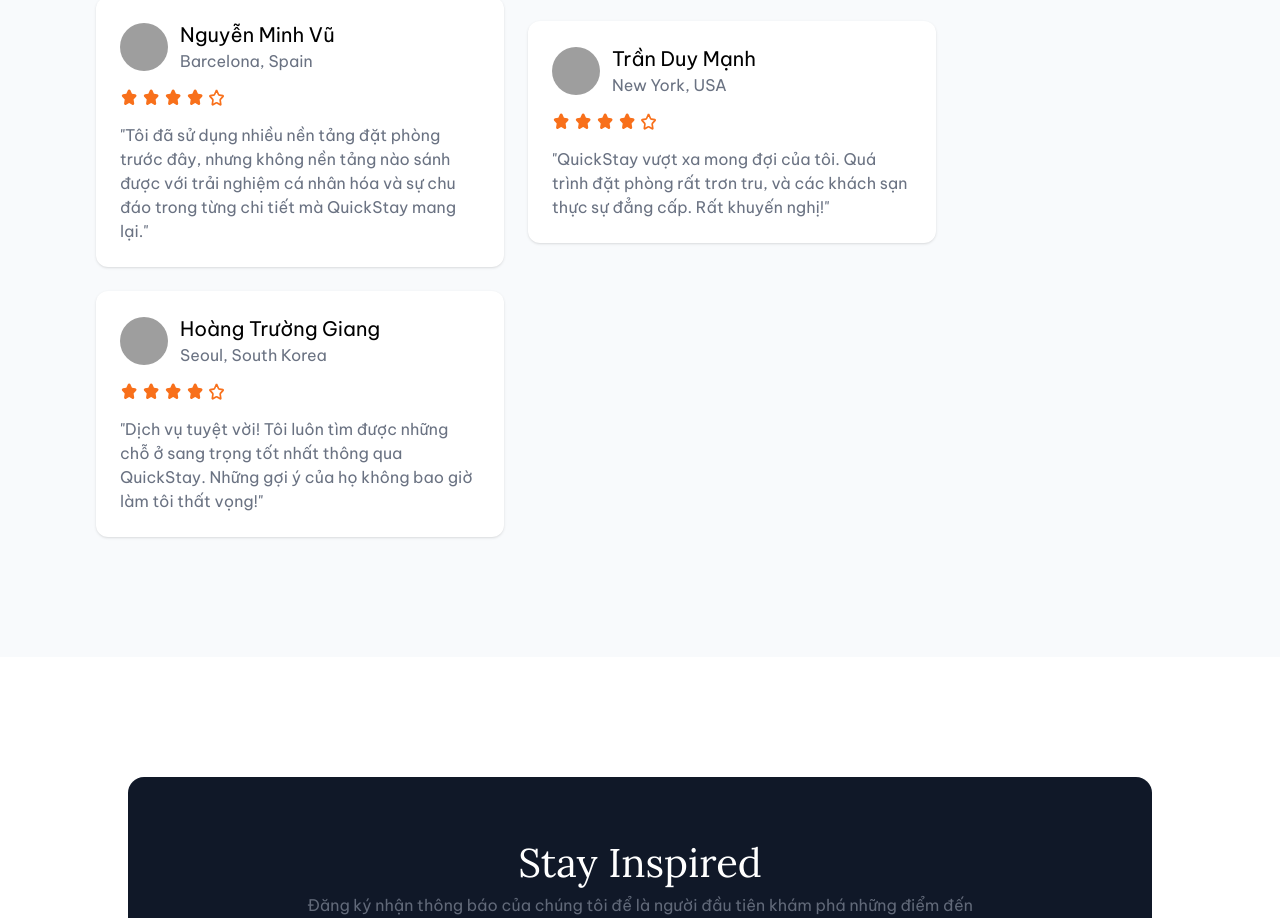
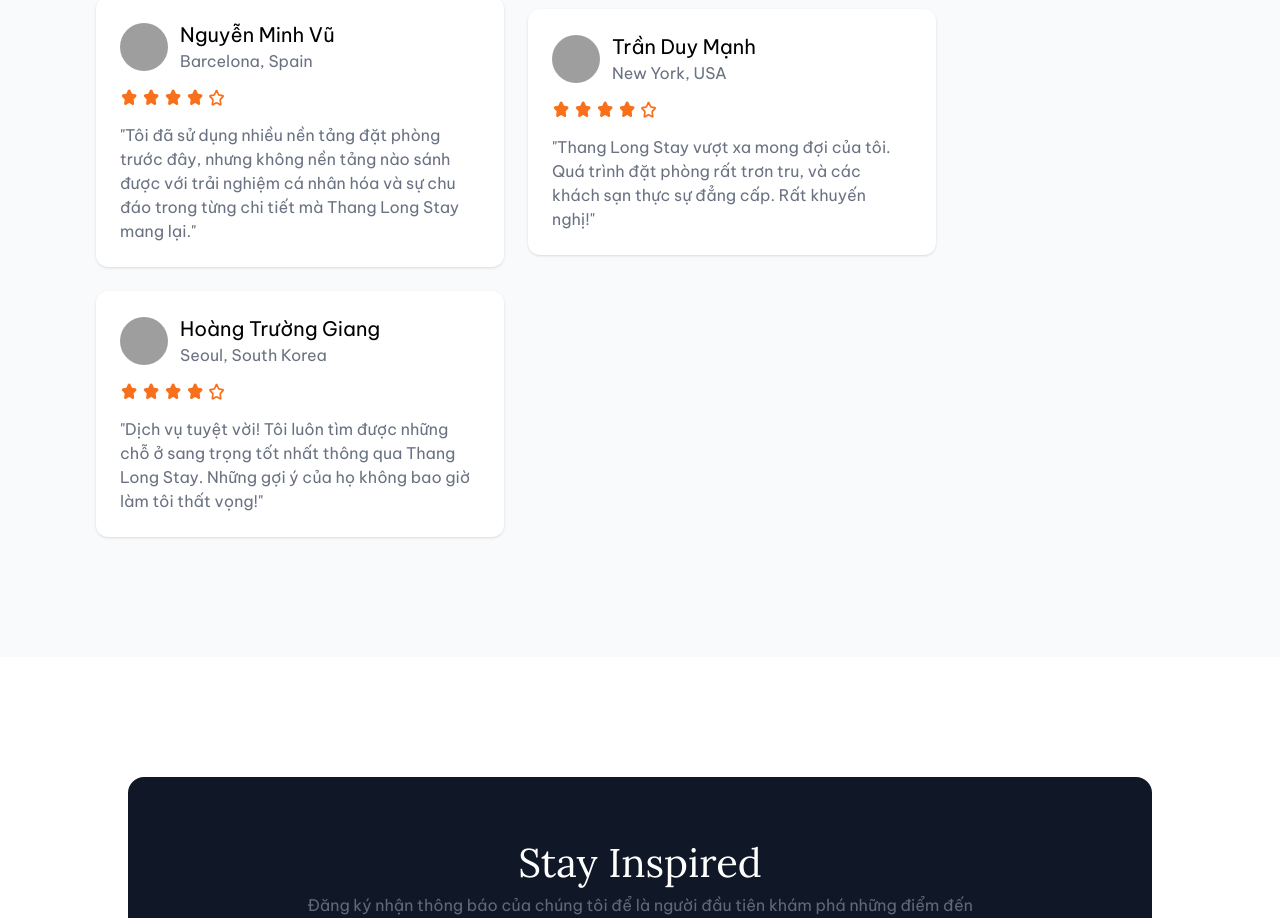
Before and after one commit to ngocdzpro01-sys/eros1.github.io, a React (Vite) app in the folder HOTEL-BOOKING/client/: page / in a window 1280 px wide. Shown: the part 1680-2598 px from the top of the page. Built offline with nearby package versions, Linux system fonts and the light colour scheme; no server answers; grey boxes are pictures that could not be loaded.

Commit message:
i18n(testimonials): replace QuickStay with Thang Long Stay

```diff
--- a/HOTEL-BOOKING/client/src/assets/assets.js
+++ b/HOTEL-BOOKING/client/src/assets/assets.js
@@ -90,9 +90,9 @@
 
 // Testimonials Dummy Data
 export const testimonials = [
-    { id: 1, name: "Nguyễn Minh Vũ", address: "Barcelona, Spain", image: "https://images.unsplash.com/photo-1633332755192-727a05c4013d?q=80&w=200", rating: 5, review: "Tôi đã sử dụng nhiều nền tảng đặt phòng trước đây, nhưng không nền tảng nào sánh được với trải nghiệm cá nhân hóa và sự chu đáo trong từng chi tiết mà QuickStay mang lại." },
-    { id: 2, name: "Trần Duy Mạnh", address: "New York, USA", image: "https://images.unsplash.com/photo-1535713875002-d1d0cf377fde?q=80&w=200", rating: 4, review: "QuickStay vượt xa mong đợi của tôi. Quá trình đặt phòng rất trơn tru, và các khách sạn thực sự đẳng cấp. Rất khuyến nghị!" },
-    { id: 3, name: "Hoàng Trường Giang", address: "Seoul, South Korea", image: "https://images.unsplash.com/photo-1701615004837-40d8573b6652?q=80&w=200", rating: 5, review: "Dịch vụ tuyệt vời! Tôi luôn tìm được những chỗ ở sang trọng tốt nhất thông qua QuickStay. Những gợi ý của họ không bao giờ làm tôi thất vọng!" }
+    { id: 1, name: "Nguyễn Minh Vũ", address: "Barcelona, Spain", image: "https://images.unsplash.com/photo-1633332755192-727a05c4013d?q=80&w=200", rating: 5, review: "Tôi đã sử dụng nhiều nền tảng đặt phòng trước đây, nhưng không nền tảng nào sánh được với trải nghiệm cá nhân hóa và sự chu đáo trong từng chi tiết mà Thang Long Stay mang lại." },
+    { id: 2, name: "Trần Duy Mạnh", address: "New York, USA", image: "https://images.unsplash.com/photo-1535713875002-d1d0cf377fde?q=80&w=200", rating: 4, review: "Thang Long Stay vượt xa mong đợi của tôi. Quá trình đặt phòng rất trơn tru, và các khách sạn thực sự đẳng cấp. Rất khuyến nghị!" },
+    { id: 3, name: "Hoàng Trường Giang", address: "Seoul, South Korea", image: "https://images.unsplash.com/photo-1701615004837-40d8573b6652?q=80&w=200", rating: 5, review: "Dịch vụ tuyệt vời! Tôi luôn tìm được những chỗ ở sang trọng tốt nhất thông qua Thang Long Stay. Những gợi ý của họ không bao giờ làm tôi thất vọng!" }
 ];
 
 // Facility Icon
```
